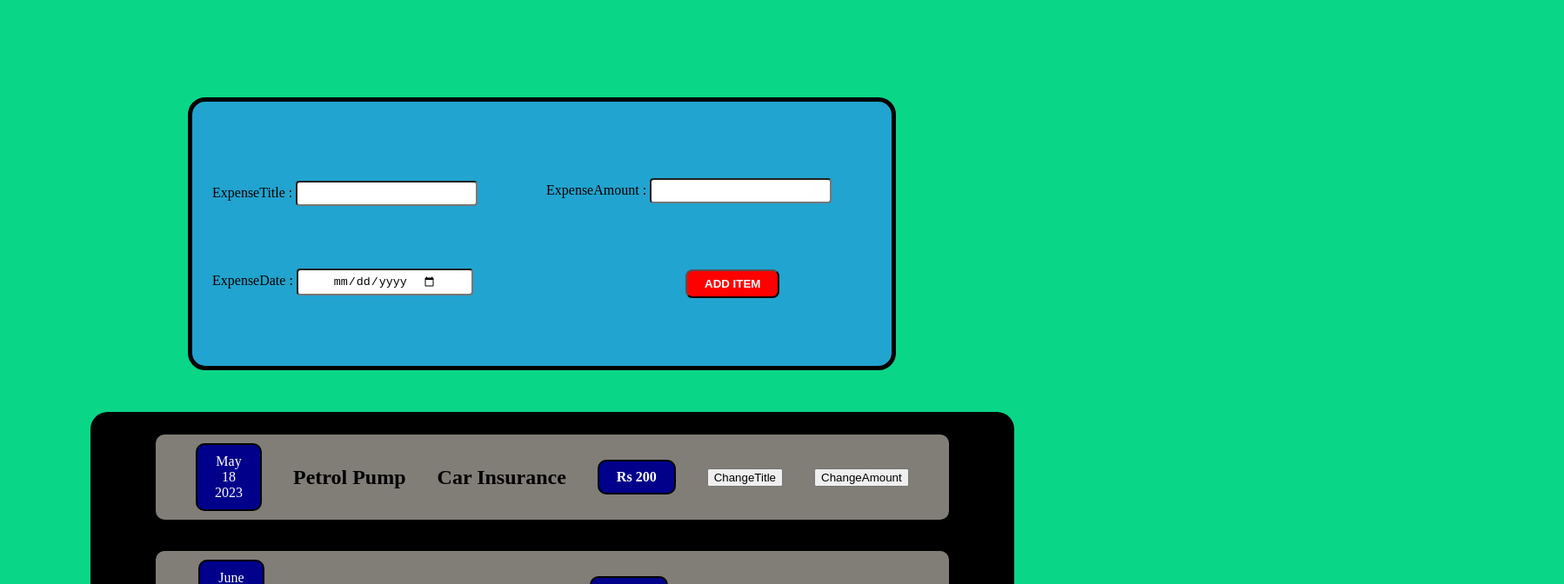
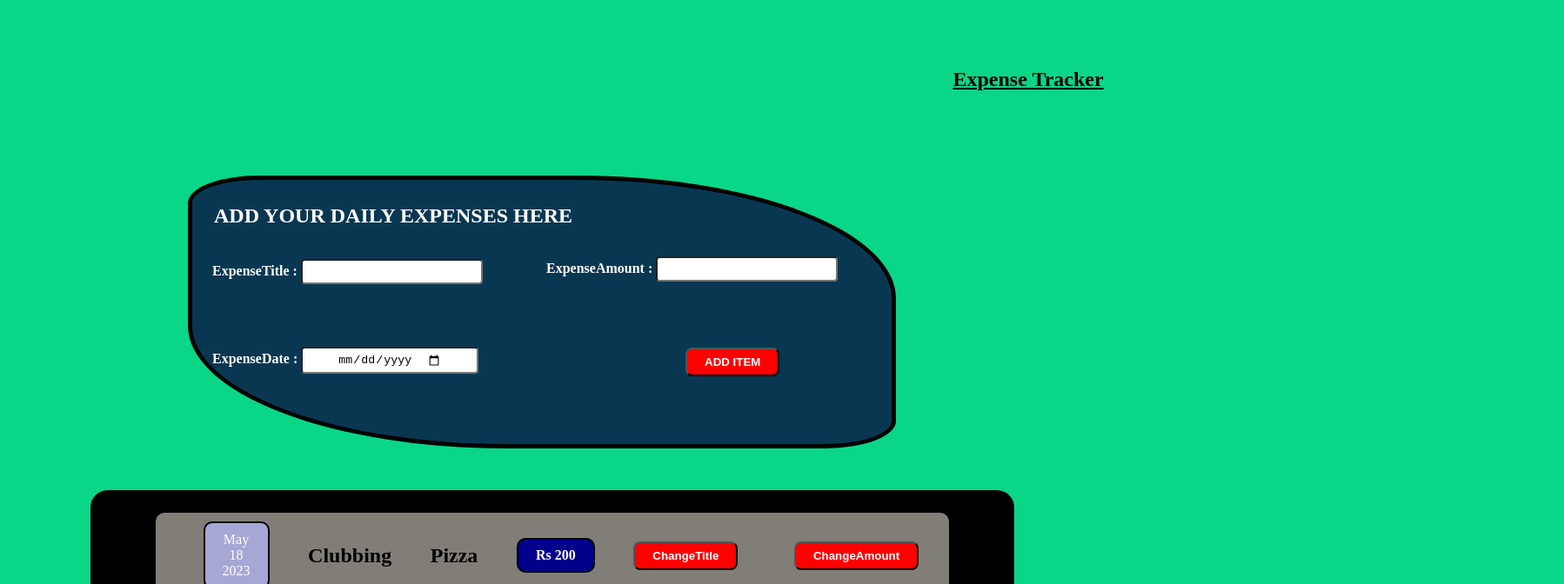
Before and after one commit to Vaibhavdesai99/React-JS, a React (Create React App) app: page / in a window 1280 px wide. Shown: the top 672 px of the page at 87% size, 1798 px wide, since content can reach past the window. Built offline with nearby package versions, Linux system fonts and the light colour scheme.

Commit message:
CSS Updated

```diff
--- a/src/App.css
+++ b/src/App.css
@@ -1,10 +1,35 @@
 .background{
-
     display: inline-block;
-
     margin: auto 6rem;
     background-color: black;
+    text-align: center;
+}
+
+.Expense_list{
+
+  text-align: center;
+  margin: 1rem;
+  font-weight: bold;
+  font-size: x-large;
+  text-decoration-line: underline;
+  position: relative;
+  top: 62px;
+
+}
+
+.title{
+  position: relative;
+    left: 238px;
+    top: 172px;
+    color: white;
+}
 
 
-    text-align: center;
-}
+.Expense_list {
+    animation: marquee 20s linear infinite;
+  }
+
+  @keyframes marquee {
+    0% { transform: translateX(100%); }
+    100% { transform: translateX(-100%); }
+  }
--- a/src/App.js
+++ b/src/App.js
@@ -13,15 +13,15 @@ import Cards from "./components/UI/Cards";
 const App = () => {
   const expenses = [
     {
-      LocationOfExpenditure: "Petrol Pump",
+      LocationOfExpenditure:"Clubbing",
       date: new Date(2023, 4, 18),
-      description: "Car Insurance",
+      description: "Pizza",
       amount: 200,
     },
     {
-      LocationOfExpenditure: "SuperMarket",
+      LocationOfExpenditure: "Market",
       date: new Date(2023, 5, 28),
-      description: "Grocessries",
+      description: "Grocery",
       amount: 900,
     },
 
@@ -34,7 +34,7 @@ const App = () => {
     {
       LocationOfExpenditure: "Travelling",
       date: new Date(2021, 2, 21),
-      description: "HomeTown",
+      description: "Home",
       amount: 700,
     },
   ];
@@ -45,8 +45,10 @@ const App = () => {
 
   return (
     <>
+     <h2 className="Expense_list">Expense Tracker</h2>
+     <h2 className="title">ADD YOUR DAILY EXPENSES HERE</h2>
     <NewExpenses/>
-    {/* <h2 className="Expense_list">Expense Items</h2> */}
+
 
     {/* we change div to Cards ...so style get applied that we create in cards.css */}
     <Cards className="background">
--- a/src/components/Expenses/ExpenseDate.css
+++ b/src/components/Expenses/ExpenseDate.css
@@ -5,7 +5,7 @@
     flex-direction: column;
     border: 2px solid black;
     padding: 10px 20px;
-    background-color: darkblue;
+    background-color: #a7a7d5;
     border-radius: 10px;
     color: white;
     text-align: center;
--- a/src/components/Expenses/ExpenseItem.css
+++ b/src/components/Expenses/ExpenseItem.css
@@ -1,13 +1,3 @@
-.Expense_list{
-
-    text-align: center;
-    margin: 1rem;
-    font-weight: bold;
-    font-size: x-large;
-    text-decoration-line: underline;
-
-}
-
 
 .expenses{
     display: flex;
@@ -24,6 +14,25 @@
 
 
 }
+
+button{
+
+    padding: 7px 20px;
+    border-radius: 8px;
+    font-weight: bold;
+    background: red;
+    color: white;
+}
+
+
+.amountbutton{
+    position: relative;
+    left: 20px
+}
+
+
+
+
 @media screen and (max-width :600px) {
     .expenses{
         background-color: rgb(28, 28, 197);
--- a/src/components/Expenses/ExpenseItem.js
+++ b/src/components/Expenses/ExpenseItem.js
@@ -44,8 +44,13 @@ const amountHandler =() => {
       description={props.description}
       amount={amount}
     />
+    <div className="titlebutton">
     <button onClick={titleHandler}>ChangeTitle</button>
-    <button onClick={amountHandler}>ChangeAmount</button>
+    </div>
+   <div className="amountbutton">
+     <button onClick={amountHandler}>ChangeAmount</button>
+   </div>
+
 
   </Cards>
 
--- a/src/components/NewExpenses/ExpenseForm.css
+++ b/src/components/NewExpenses/ExpenseForm.css
@@ -5,9 +5,11 @@
     margin-bottom: 3rem;
     margin-left: 13rem;
     padding: 91px 23px;
-    background-color: #21a4cf;
+    background-color: #093752;
     border-radius: 20px;
-
+    border-radius: 10% 45%;
+    color: white;
+    font-weight: bolder;
 }
 
 .form-controls{
```
